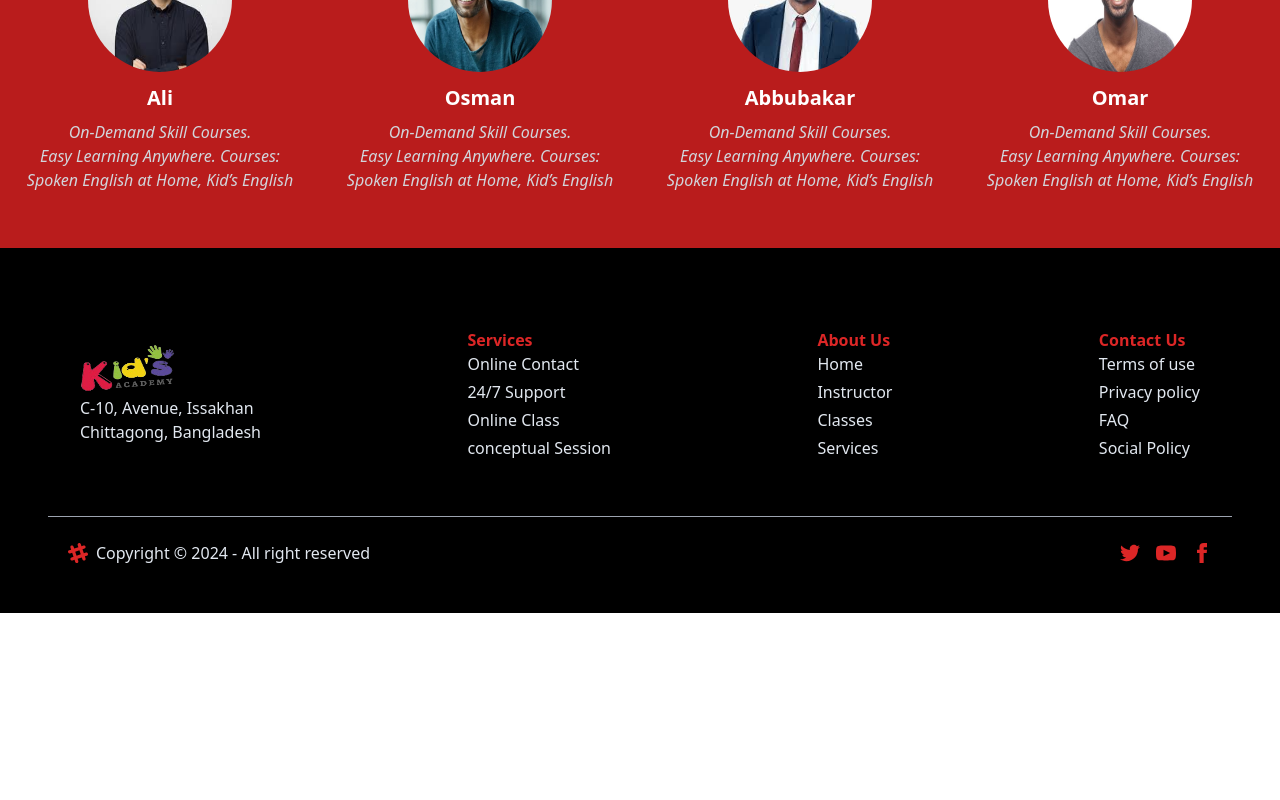
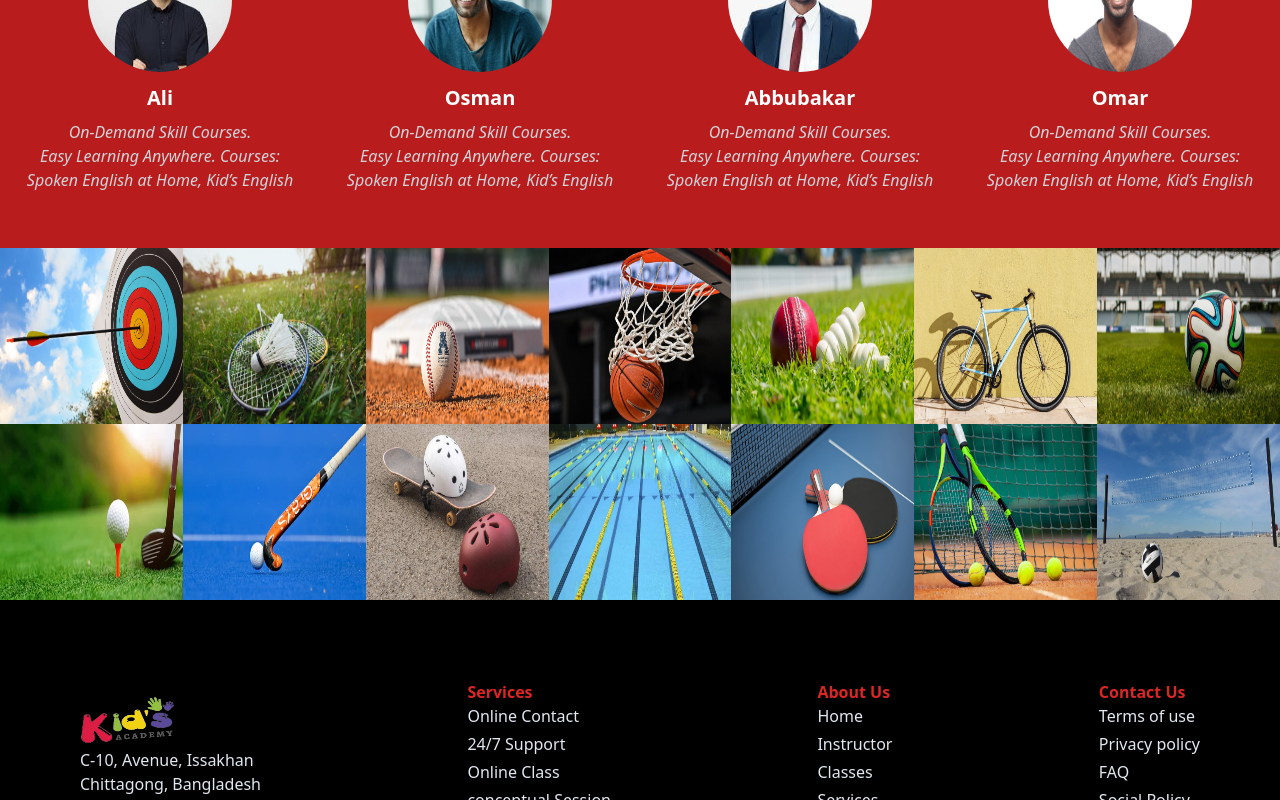
Before and after one commit to sohanwebdevctg/kids-academy-mern-stack-client-site-project-12, a React (Vite) app: page / in a window 1280 px wide. Shown: the part 632-1432 px from the top of the page. Before the commit the page ends 1245 px from the top, so only its background shows below. Built offline with nearby package versions, Linux system fonts and the light colour scheme; no server answers.

Commit message:
adding sports gallery section

```diff
--- a/src/pages/Home/Home/Home.jsx
+++ b/src/pages/Home/Home/Home.jsx
@@ -1,5 +1,6 @@
 import HomeBanner from "../HomeBanner/HomeBanner";
 import OurStudents from "../OurStudents/OurStudents";
+import SportsGallery from "../SportsGallery/SportsGallery";
 
 
 const Home = () => {
@@ -11,6 +12,9 @@ const Home = () => {
       {/* outStudents section start */}
       <OurStudents></OurStudents>
       {/* outStudents section end */}
+      {/* sportsGallery section start */}
+      <SportsGallery></SportsGallery>
+      {/* sportsGallery section end */}
     </div>
   );
 };
--- /dev/null
+++ b/src/pages/Home/SportsGallery/SportsGallery.jsx
@@ -0,0 +1,97 @@
+import img1 from '../../../../public/sportsImg/archery.png';
+import img2 from '../../../../public/sportsImg/badminton.png';
+import img3 from '../../../../public/sportsImg/baseball.png';
+import img4 from '../../../../public/sportsImg/basketball.png';
+import img5 from '../../../../public/sportsImg/cricket.png';
+import img6 from '../../../../public/sportsImg/cycling.png';
+import img7 from '../../../../public/sportsImg/football.png';
+import img8 from '../../../../public/sportsImg/golf.png';
+import img9 from '../../../../public/sportsImg/hockey.png';
+import img10 from '../../../../public/sportsImg/skateboard.png';
+import img11 from '../../../../public/sportsImg/swimming.png';
+import img12 from '../../../../public/sportsImg/tabletennis.png';
+import img13 from '../../../../public/sportsImg/tennis.png';
+import img14 from '../../../../public/sportsImg/volleyball.png';
+
+const SportsGallery = () => {
+  return (
+    <div>
+      {/* content section start */}
+      <div className="grid grid-cols-3 sm:grid-cols-4 md:grid-cols-4 lg:grid-cols-7">
+        {/* item1 start */}
+        <div className='overflow-hidden'>
+          <img src={img1} className='w-full h-24 sm:h-28 md:h-32 lg:h-36 xl:h-44 hover:scale-105 hover:duration-500 hover:ease-in'></img>
+        </div>
+        {/* item1 end */}
+        {/* item2 start */}
+        <div className='overflow-hidden'>
+          <img src={img2} className='w-full h-24 sm:h-28 md:h-32 lg:h-36 xl:h-44 hover:scale-105 hover:duration-500 hover:ease-in'></img>
+        </div>
+        {/* item2 end */}
+        {/* item3 start */}
+        <div className='overflow-hidden'>
+          <img src={img3} className='w-full h-24 sm:h-28 md:h-32 lg:h-36 xl:h-44 hover:scale-105 hover:duration-500 hover:ease-in'></img>
+        </div>
+        {/* item3 end */}
+        {/* item4 start */}
+        <div className='overflow-hidden'>
+          <img src={img4} className='w-full h-24 sm:h-28 md:h-32 lg:h-36 xl:h-44 hover:scale-105 hover:duration-500 hover:ease-in'></img>
+        </div>
+        {/* item4 end */}
+        {/* item5 start */}
+        <div className='overflow-hidden'>
+          <img src={img5} className='w-full h-24 sm:h-28 md:h-32 lg:h-36 xl:h-44 hover:scale-105 hover:duration-500 hover:ease-in'></img>
+        </div>
+        {/* item5 end */}
+        {/* item6 start */}
+        <div className='overflow-hidden'>
+          <img src={img6} className='w-full h-24 sm:h-28 md:h-32 lg:h-36 xl:h-44 hover:scale-105 hover:duration-500 hover:ease-in'></img>
+        </div>
+        {/* item6 end */}
+        {/* item7 start */}
+        <div className='overflow-hidden'>
+          <img src={img7} className='w-full h-24 sm:h-28 md:h-32 lg:h-36 xl:h-44 hover:scale-105 hover:duration-500 hover:ease-in'></img>
+        </div>
+        {/* item7 end */}
+        {/* item8 start */}
+        <div className='overflow-hidden'>
+          <img src={img8} className='w-full h-24 sm:h-28 md:h-32 lg:h-36 xl:h-44 hover:scale-105 hover:duration-500 hover:ease-in'></img>
+        </div>
+        {/* item8 end */}
+        {/* item9 start */}
+        <div className='overflow-hidden'>
+          <img src={img9} className='w-full h-24 sm:h-28 md:h-32 lg:h-36 xl:h-44 hover:scale-105 hover:duration-500 hover:ease-in'></img>
+        </div>
+        {/* item9 end */}
+        {/* item10 start */}
+        <div className='overflow-hidden'>
+          <img src={img10} className='w-full h-24 sm:h-28 md:h-32 lg:h-36 xl:h-44 hover:scale-105 hover:duration-500 hover:ease-in'></img>
+        </div>
+        {/* item10 end */}
+        {/* item11 start */}
+        <div className='overflow-hidden'>
+          <img src={img11} className='w-full h-24 sm:h-28 md:h-32 lg:h-36 xl:h-44 hover:scale-105 hover:duration-500 hover:ease-in'></img>
+        </div>
+        {/* item11 end */}
+        {/* item12 start */}
+        <div className='overflow-hidden'>
+          <img src={img12} className='w-full h-24 sm:h-28 md:h-32 lg:h-36 xl:h-44 hover:scale-105 hover:duration-500 hover:ease-in'></img>
+        </div>
+        {/* item12 end */}
+        {/* item13 start */}
+        <div className='overflow-hidden hidden lg:block'>
+          <img src={img13} className='w-full h-24 sm:h-28 md:h-32 lg:h-36 xl:h-44 hover:scale-105 hover:duration-500 hover:ease-in'></img>
+        </div>
+        {/* item13 end */}
+        {/* item14 start */}
+        <div className='overflow-hidden hidden lg:block'>
+          <img src={img14} className='w-full h-24 sm:h-28 md:h-32 lg:h-36 xl:h-44 hover:scale-105 hover:duration-500 hover:ease-in z-10'></img>
+        </div>
+        {/* item14 end */}
+      </div>
+      {/* content section end */}
+    </div>
+  );
+};
+
+export default SportsGallery;
```
